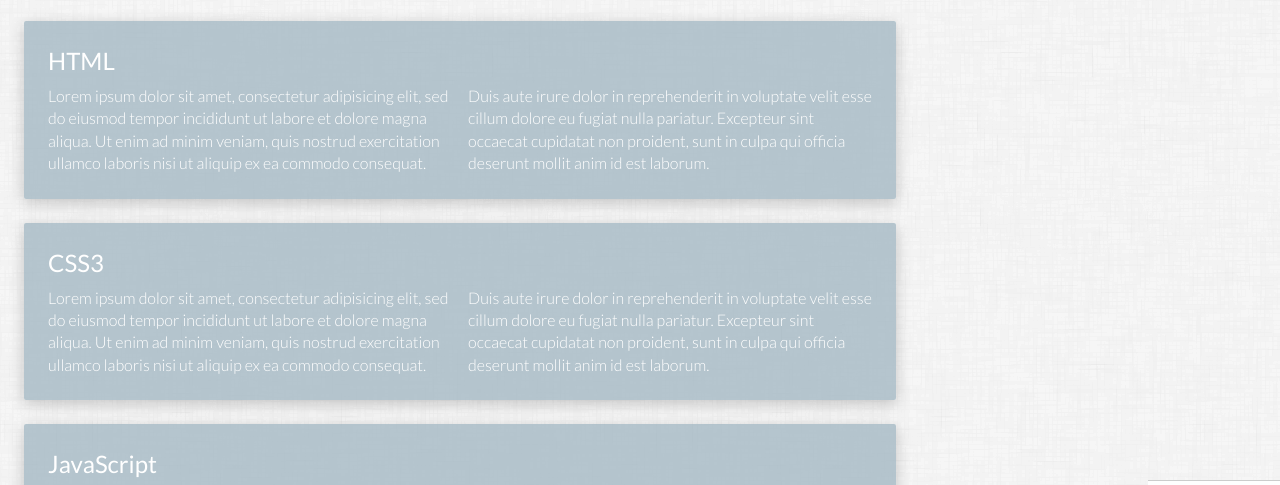
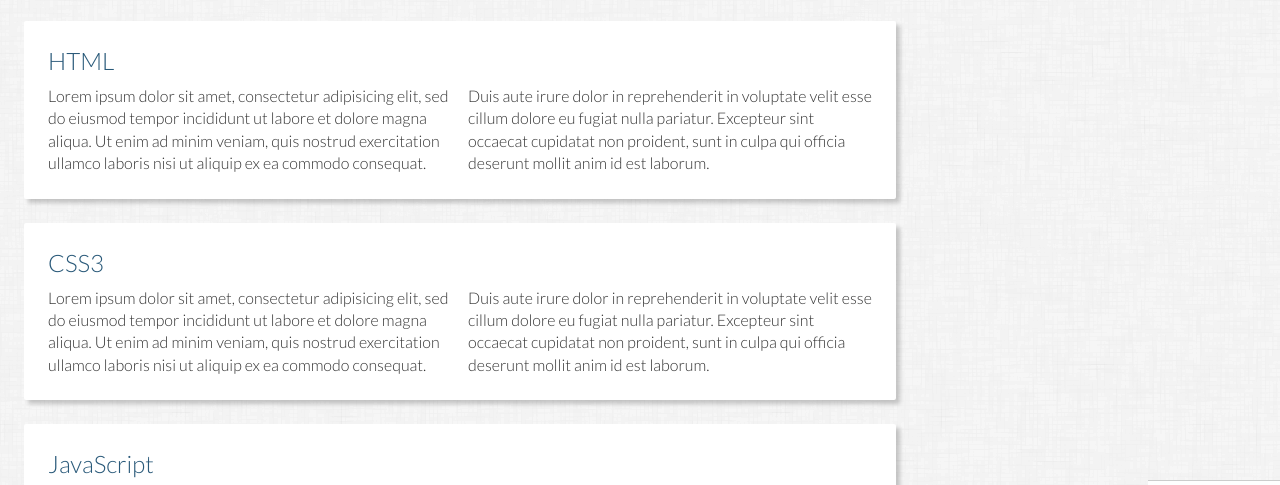
Before and after one commit to atleastimtrying/fedev, a plain HTML site: page index.html in a window 1280 px wide. Shown: the part 270-755 px from the top of the page. Drawn offline with Linux system fonts and the light colour scheme.

Commit message:
for pete

```diff
--- a/style.css
+++ b/style.css
@@ -49,29 +49,24 @@ header p{
   font-weight:300;
 }
 section{
-  background-color:#666;
-  background-color:rgba(154, 177, 190, 0.7);
+  background-color:white;
   border-radius:2px;
   z-index:1;
   margin-bottom:24px;
   padding:24px;
-  color:white;
+  color:#333;
   max-width:824px;
-  box-shadow:0 4px 16px rgba(0,0,0,0.2);
-  -webkit-transition:background-color 1s ease-out;
-  -moz-transition:background-color 1s ease-out;
-  -ms-transition:background-color 1s ease-out;
-  transition:background-color 1s ease-out;
-}
-section:hover{
-  background-color:rgb(41, 89, 121);
+  box-shadow:4px 4px 4px rgba(0,0,0,0.2);
+  -webkit-transition:color 1s ease-out;
+  -moz-transition:color 1s ease-out;
+  -ms-transition:color 1s ease-out;
+  transition:color 1s ease-out;
 }
 section h2{
   font-size: 24px;
   line-height:32px;
   margin-bottom:8px;
-  font-family:'Lato', sans-serif;
-  font-weight:400;
+  color:rgb(41, 89, 121);
 }
 
 section p{
```
